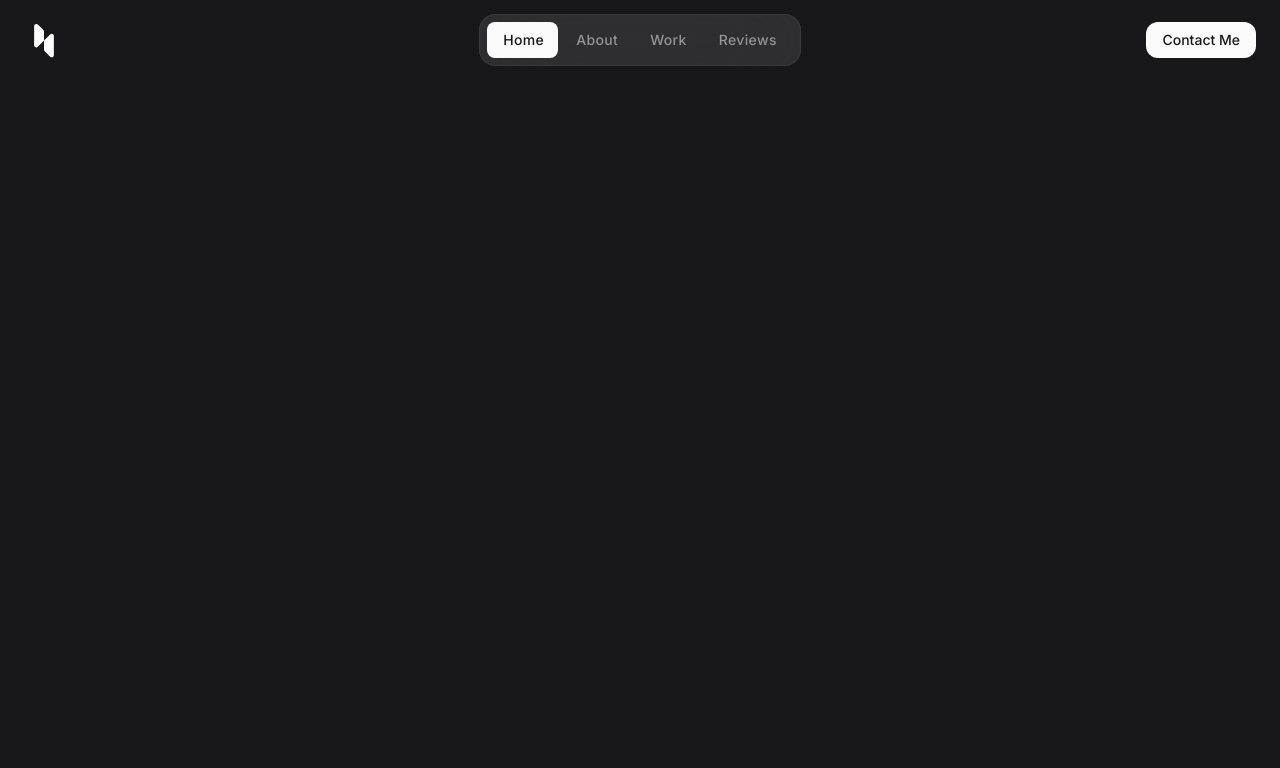
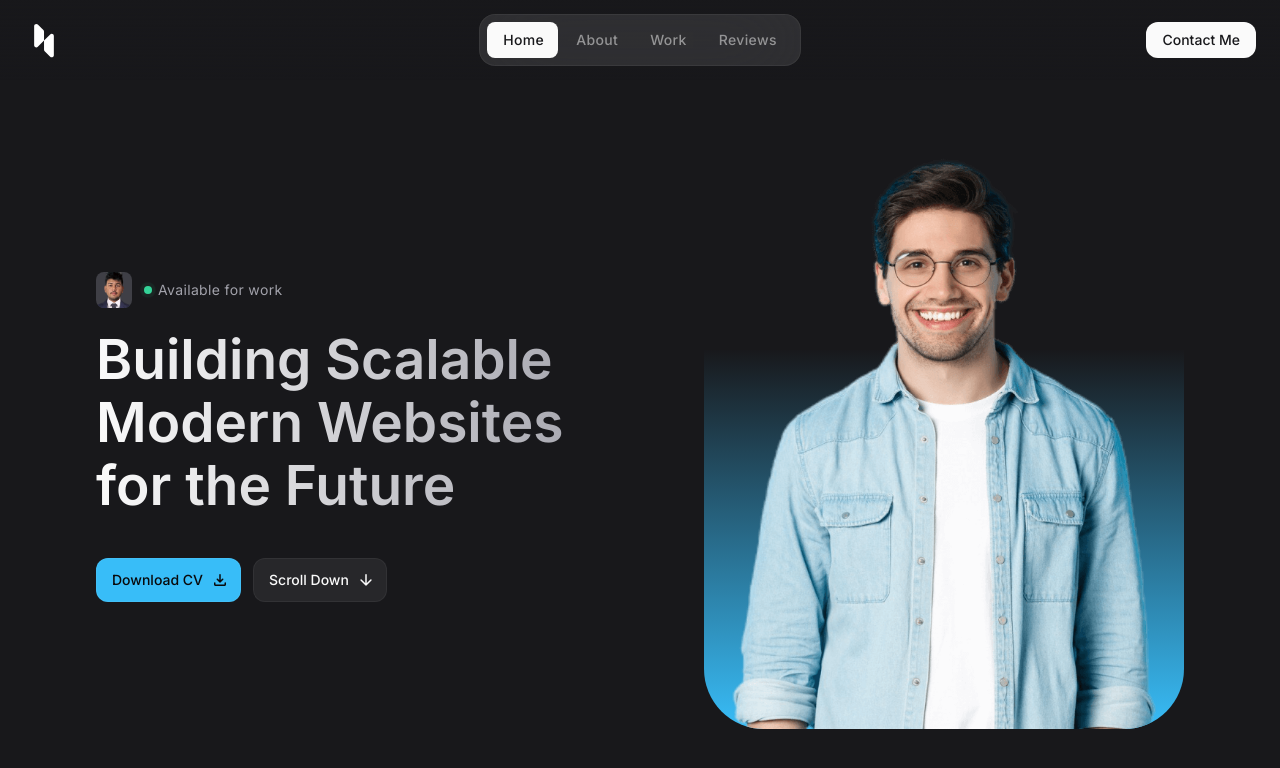
Before and after one commit to Code-Nethranand/portfolio, a React (Vite) app: page / in a window 1280 px wide. Shown: the top 768 px of the page. Built offline with nearby package versions, Linux system fonts and the light colour scheme.

Commit message:
Hero Section Added

```diff
--- a/src/App.jsx
+++ b/src/App.jsx
@@ -1,8 +1,14 @@
 import Header from "./components/Header"
+import Hero from "./components/Hero"
 
 const App = () => {
   return (
-    <Header />
+    <>
+      <Header />
+      <main>
+        <Hero />
+      </main>
+    </>
   )
 }
 
--- /dev/null
+++ b/src/components/Button.jsx
@@ -0,0 +1,96 @@
+import PropTypes  from 'prop-types'
+
+const ButtonPrimary =({
+    href,
+    target = '_self',
+    label,
+    icon,
+    classes
+}) => {
+  if(href){
+    return (
+      <a
+      href={href}
+      target={target}
+      className={"btn btn-primary " + classes}>
+      {label}
+      {icon ?
+        <span className="material-symbols-rounded" aria-hidden="true">{icon}</span>
+        : undefined
+      }
+      </a>
+    )
+  } else {
+    return (
+      <button className={"btn btn-primary " + classes}>
+        {label}
+
+        {icon ?
+        <span className="material-symbols-rounded" aria-hidden="true">{icon}</span>
+        : undefined
+        }
+      </button>
+    )
+  }
+}
+
+ButtonPrimary.propTypes = {
+    label: PropTypes.string.isRequired,
+    href: PropTypes.string,
+    target: PropTypes.string,
+    icon: PropTypes.string,
+    classes: PropTypes.string
+}
+
+
+const ButtonOutline =({
+    href,
+    target = '_self',
+    label,
+    icon,
+    classes
+}) => {
+  if(href){
+    return (
+      <a
+      href={href}
+      target={target}
+      className={"btn btn-outline " + classes}
+      >
+        {label}
+
+        {icon ?
+          <span className="material-symbols-rounded" aria-hidden="true">{icon}</span>
+          : undefined
+        }
+      </a>
+    )
+  } else {
+    return (
+      <button className={"btn btn-outline " + classes}>
+        {label}
+
+        {icon ?
+        <span className="material-symbols-rounded" aria-hidden="true">{icon}</span>
+        : undefined
+        }
+      </button>
+    )
+  }
+}
+
+ButtonOutline.propTypes = {
+    label: PropTypes.string.isRequired,
+    href: PropTypes.string,
+    target: PropTypes.string,
+    icon: PropTypes.string,
+    classes: PropTypes.string
+}
+
+
+
+
+export {
+    ButtonPrimary,
+    ButtonOutline
+}
--- /dev/null
+++ b/src/components/Hero.jsx
@@ -0,0 +1,60 @@
+import React from 'react'
+
+import { ButtonPrimary, ButtonOutline } from './Button'
+
+const Hero = () => {
+  return (
+    <section
+    id="Home"
+    className="pt-28 lg:pt-36">
+        <div className="container items-center lg:grid lg:grid-cols-2 lg:gap-10">
+            <div>
+                <div className="flex items-center gap-3">
+                    <figure className="img-box w-9 h-9 rounded-lg">
+                        <img
+                        src="/images/Passport.png"
+                        width={40}
+                        height={40}
+                        alt="Code-Nethranand"
+                        className='img-cover'
+                        />
+                    </figure>
+                    <div className="flex items-center gap-1.5 text-zinc-400 text-sm tracking-wide">
+                        <span className="relative w-2 h-2 rounded-full bg-emerald-400">
+                            <span className="absolute inset-0 w-2 h-2 rounded-full bg-emerald-400 animate-ping"></span>
+                        </span>
+                        Available for work
+                    </div>
+                </div>
+                <h2 className="headline-1 max-w-[15ch] sm:max-w-[20ch] lg:max-w-[15ch] mt-5 mb-8 lg:mb-10">
+                    Building Scalable Modern Websites for the Future
+                </h2>
+                <div className="flex items-center gap-3">
+                    <ButtonPrimary
+                        label="Download CV"
+                        icon="download"
+                    />
+                    <ButtonOutline
+                        href="#about"
+                        label="Scroll Down"
+                        icon="arrow_downward"
+                    />
+
+                </div>
+            </div>
+            <div className="hidden lg:block">
+                <figure className="w-full max-w-[480px] ml-auto bg-gradient-to-t from-sky-400 via-25% via-sky-40/40 to-65% rounded-[60px] overflow-hidden ">
+                    <img src="/images/hero-banner.png"
+                    width={656}
+                    height={800}
+                    alt="Code-Nethranand"
+                    className="w-full" />
+                </figure>
+
+            </div>
+        </div>
+    </section>
+  )
+}
+
+export default Hero
--- a/src/index.css
+++ b/src/index.css
@@ -19,6 +19,32 @@
     @apply w-[1em] h-[1em] overflow-hidden;
     font-variation-settings: "FILL" 0, "wght" 400, "GRAD" 0,"opsz" 24;
 }
+
+.container{
+    @apply px-4 mx-auto lg:px-8 xl:max-w-6xl;
+}
+
+.img-box{
+    @apply bg-zinc-700 overflow-hidden
+}
+
+.img-cover{
+    @apply w-full h-full object-cover
+}
+
+.headline-1{
+    @apply max-w-max;
+    background: -webkit-linear-gradient(0deg, #fafafa, #a1a1aa);
+    -webkit-background-clip: text;
+    -webkit-text-fill-color: transparent;
+}
+
+.headline-1{
+    @apply text-5xl leading-tight font-semibold lg:text-[55px] lg:leading-[1.15];
+}
+
+
+
 
 .navbar {
     @apply absolute top-full mt-2 right-0 min-w-40 p-2 bg-zinc-50/10 rounded-2xl ring-inset ring-1 ring-zinc-50/5 scale-90 isolate blur-sm opacity-0 invisible transition-[opacity,transform,filter] md:static md:flex md:items-center md:mt-0 md:opacity-100 md:blur-0 md:visible md:scale-100 backdrop-blur-2xl;
@@ -47,3 +73,19 @@
 .btn-secondary{
     @apply bg-zinc-50 text-zinc-900 active:bg-zinc-50/80
 }
+
+.btn .material-symbols-rounded{
+    @apply text-[18px]
+}
+
+.btn:has(.material-symbols-rounded){
+    @apply pr-3
+}
+
+.btn-primary{
+    @apply h-11 bg-sky-400 text-zinc-950 hover:bg-sky-300 active:bg-sky-400
+}
+
+.btn-outline{
+    @apply h-11 bg-zinc-800 hover:bg-zinc-700 active:bg-zinc-800
+}
```
Also changed, not shown: public/images/Passport.png (added).
